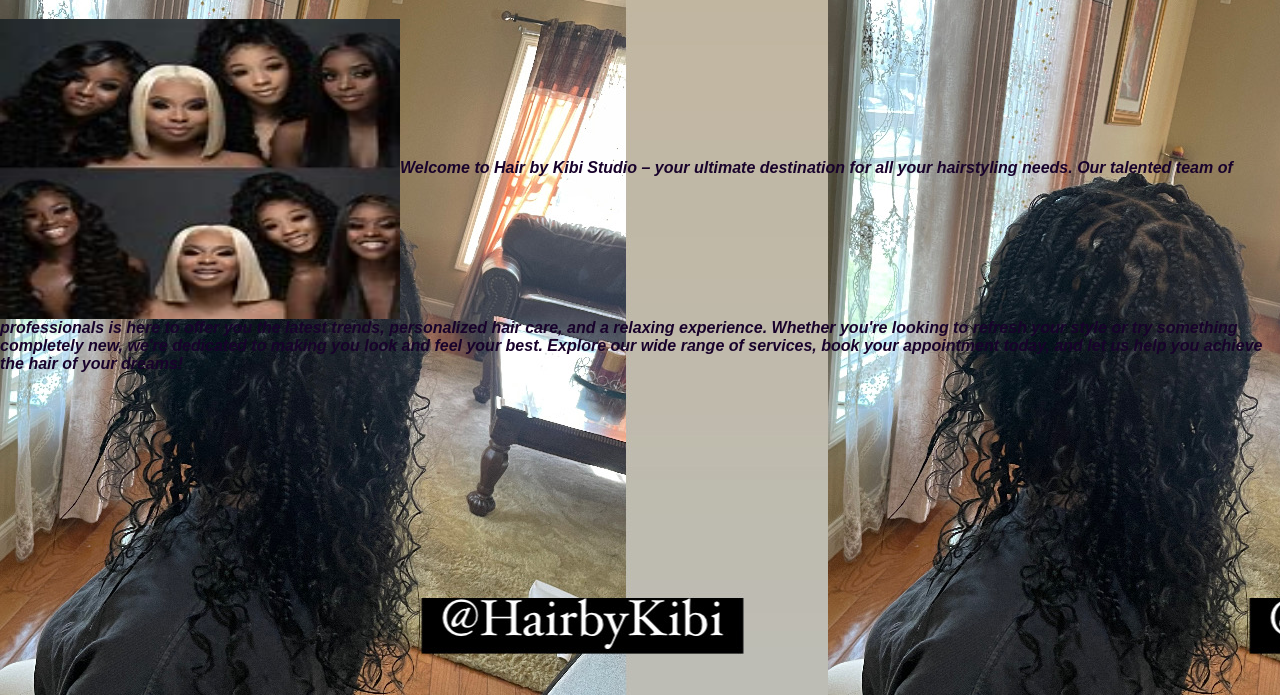
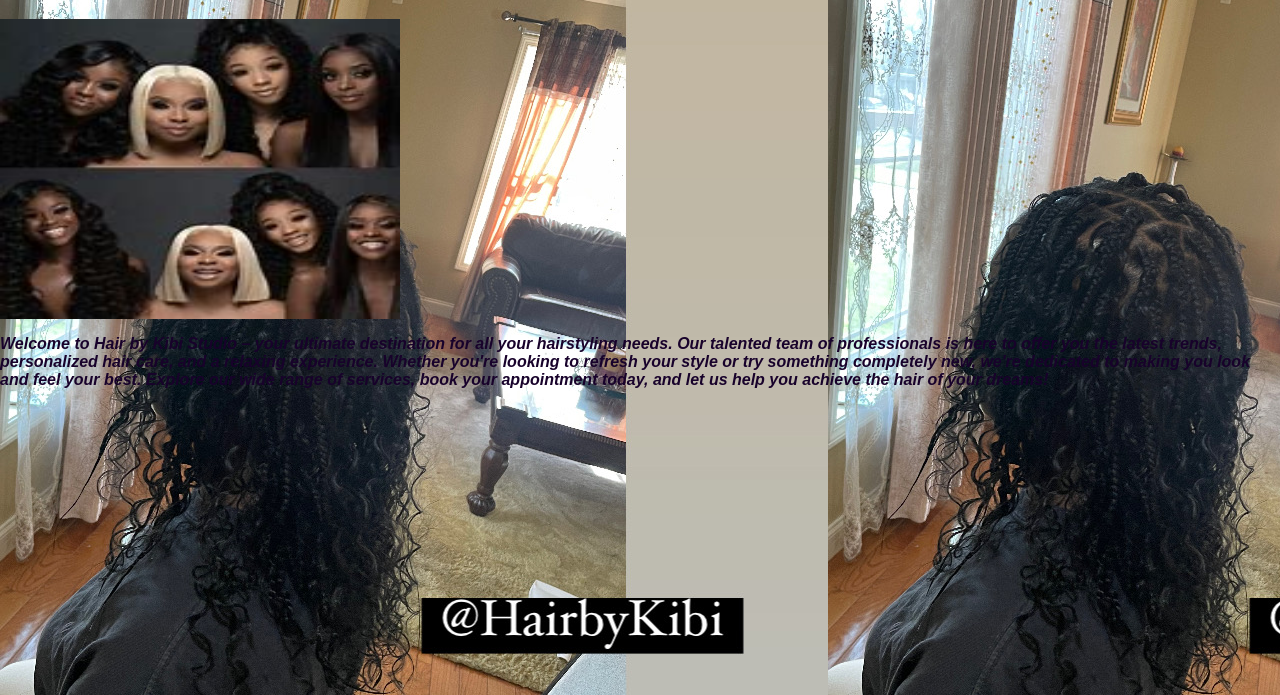
Before and after one commit to AngelChikumbirike/HairByKibiStudio, a plain HTML site: page index.html in a window 1280 px wide. Shown: the part 105-800 px from the top of the page. Drawn offline with Linux system fonts and the light colour scheme; files whose address does not match are found by name.

Commit message:
Update index.html

```diff
--- a/index.html
+++ b/index.html
@@ -21,7 +21,8 @@
         </ul>
     </nav>
 		<h1>Welcome/Bienvenido</h1>
-		<p> <img src="home page image.jpg" alt="Home Page Dispaly" style="width:400px;height:300px;" title="Welcome to Hair by Kibi" align="center">Welcome to Hair by Kibi Studio – your ultimate destination for all your hairstyling needs. Our talented team of professionals is here to offer you the latest trends, personalized hair care, and a relaxing experience. Whether you're looking to refresh your style or try something completely new, we're dedicated to making you look and feel your best.
+		<img src="home page image.jpg" alt="Home Page Dispaly" style="width:400px;height:300px;" title="Welcome to Hair by Kibi" align="center">
+	      <p>Welcome to Hair by Kibi Studio – your ultimate destination for all your hairstyling needs. Our talented team of professionals is here to offer you the latest trends, personalized hair care, and a relaxing experience. Whether you're looking to refresh your style or try something completely new, we're dedicated to making you look and feel your best.
 
             Explore our wide range of services, book your appointment today, and let us help you achieve the hair of your dreams!</p>
 
```
